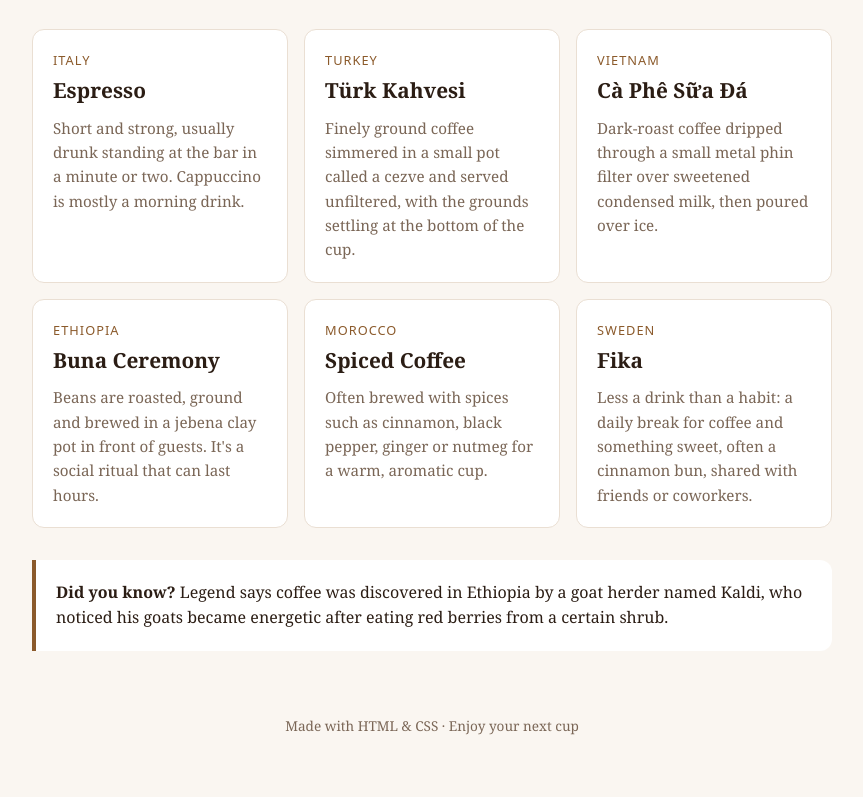
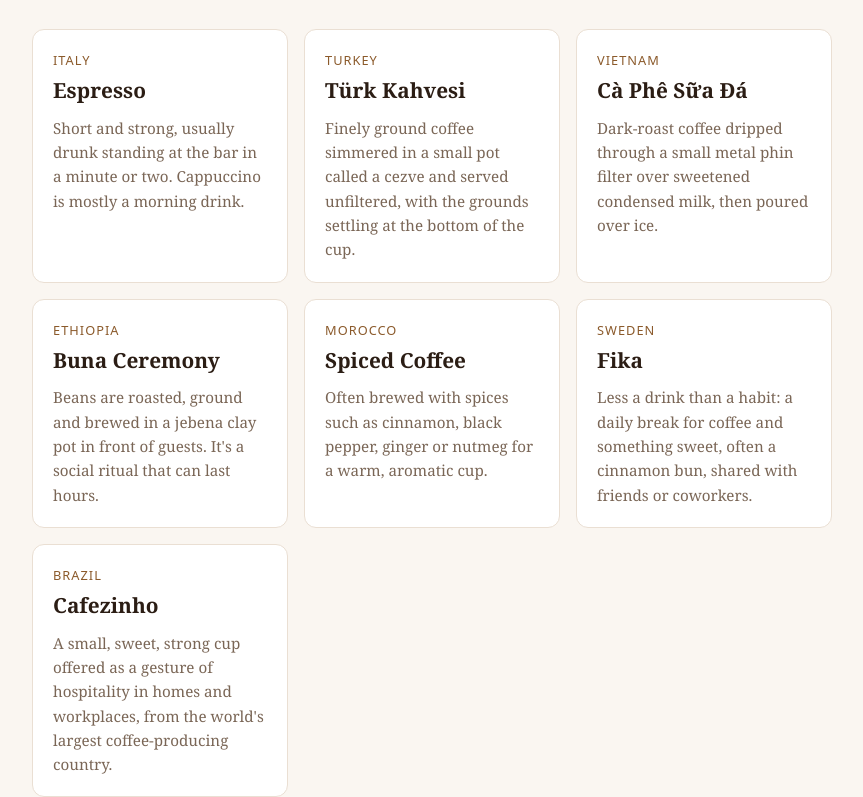
Before and after one commit to codeequest/test_2111, a plain HTML site: page index.html in a window 1280 px wide. Shown: the part 180-977 px from the top of the page, without its empty margins (208-1071 px from the left). Drawn offline with Linux system fonts and the light colour scheme.

Commit message:
Add Brazil (Cafezinho) card
Co-Authored-By: Claude Sonnet 5.5 <noreply@anthropic.com>

```diff
--- a/index.html
+++ b/index.html
@@ -116,6 +116,11 @@
       <h2>Fika</h2>
       <p>Less a drink than a habit: a daily break for coffee and something sweet, often a cinnamon bun, shared with friends or coworkers.</p>
     </article>
+    <article class="card">
+      <div class="country">Brazil</div>
+      <h2>Cafezinho</h2>
+      <p>A small, sweet, strong cup offered as a gesture of hospitality in homes and workplaces, from the world's largest coffee-producing country.</p>
+    </article>
   </main>
 
   <div class="fact">
```
